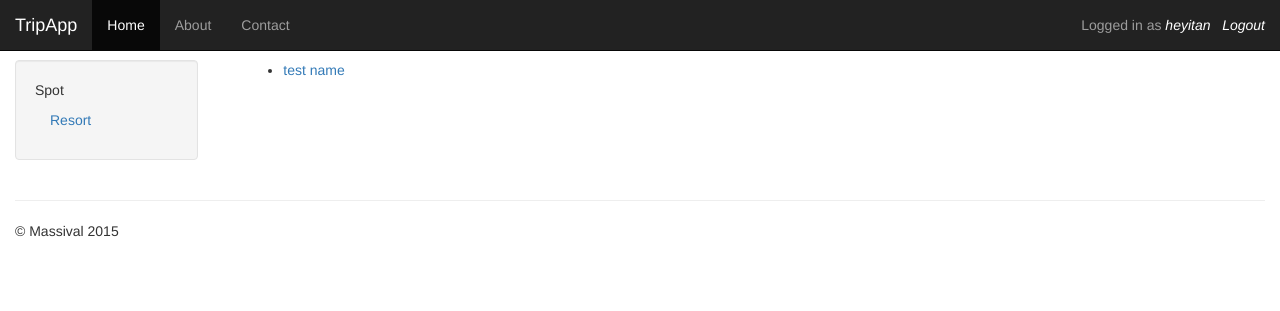
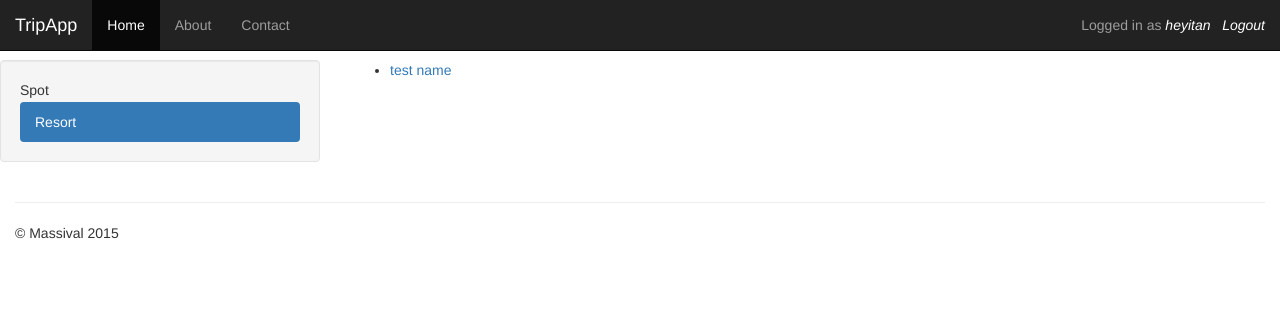
Before and after one commit to heyitan/trip, a Django app: page /trip/ in a window 1280 px wide; the page is wider, and only the part inside the window is pictured. Shown: the top 311 px of that part. Run offline with Django 3.2, Linux system fonts and the light colour scheme; data comes from the database, SQL or seed files in the repository; some libraries are stand-ins or nearby versions.

Commit message:
change layout of example

```diff
--- a/templates/trip/index.html
+++ b/templates/trip/index.html
@@ -6,10 +6,11 @@
 
         <div class="container-fluid">
             <div class="row">
-                <div class="col-xs-2 col-md-2">
+                <div class="col-sm-3 well">
                     {%include "trip/nav_left.html"%}
                 </div>
-                <div class="col-xs-10 col-md-8">
+                <div class="clearfix visible-xs-block"></div>
+                <div class="col-sm-9">
                     {%include body_template%}
                 </div><!--/span-->
             </div><!--/row-->
--- a/templates/trip/nav_left.html
+++ b/templates/trip/nav_left.html
@@ -1,6 +1,5 @@
-<div class="well sidebar-nav">
-    <ul class="nav nav-list">
+
+<ul class="nav nav-pills nav-stacked">
         <li class="nav-header">Spot</li>
-            <li class="active" ><a href="#">Resort</a></li>
-    </ul>
-</div><!--/.well -->
+        <li class="active" ><a href="#">Resort</a></li>
+</ul>
```
